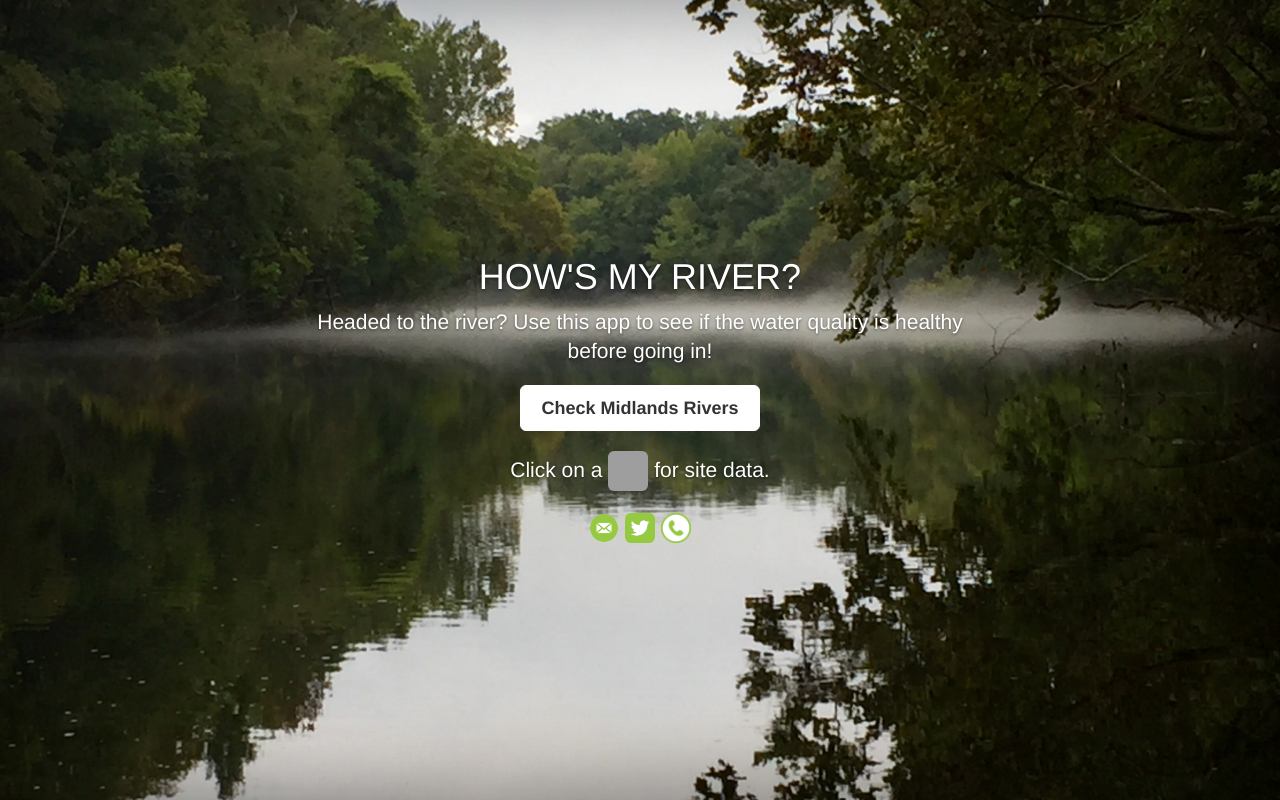
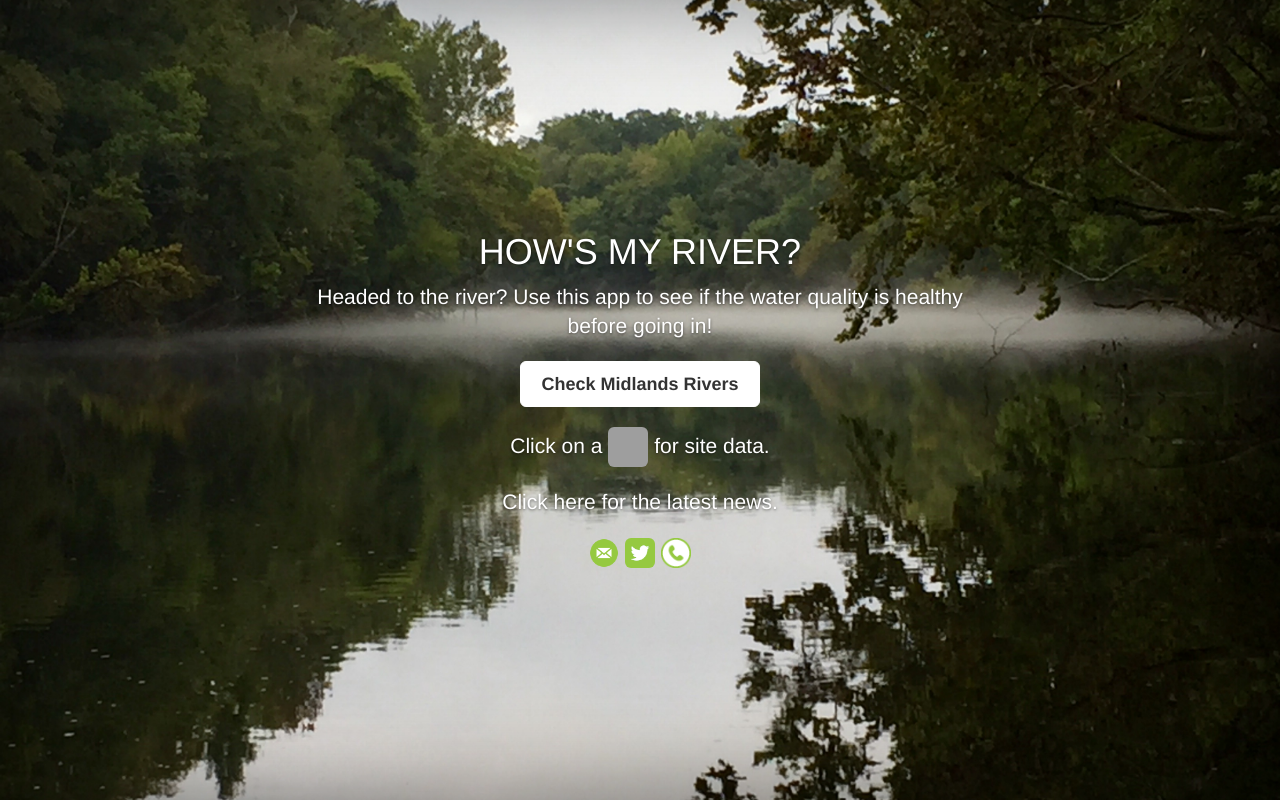
Before and after one commit to DanRamage/river_wq_app, a Flask app: page / in a window 1280 px wide. Run offline with Flask 2, Linux system fonts and the light colour scheme; parts of the project's set-up code (start-up, migrations or seed data) failed here and were passed over; some libraries are stand-ins or nearby versions; grey boxes are pictures that could not be loaded.

Commit message:
Added link to latest news.

```diff
--- a/app/templates/sc_rivers_intro.html
+++ b/app/templates/sc_rivers_intro.html
@@ -53,6 +53,9 @@
             Click on a <img class="img-rounded" src="static/images/low_marker.png"  style="width: 40px; height: 40px;"> for site data.
           </p>
           <p class="lead text-background">
+            Click <a href="/midlands/news"> here </a> for the latest news.
+          </p>
+          <p class="lead text-background">
             <a href="mailto:midlandsrivers@gmail.com?Subject=Midlands Rivers Coalition">
               <img class="img-rounded" src="static/images/email_icon.png"  style="width: 30px; height: 30px;">
             </a>
```
